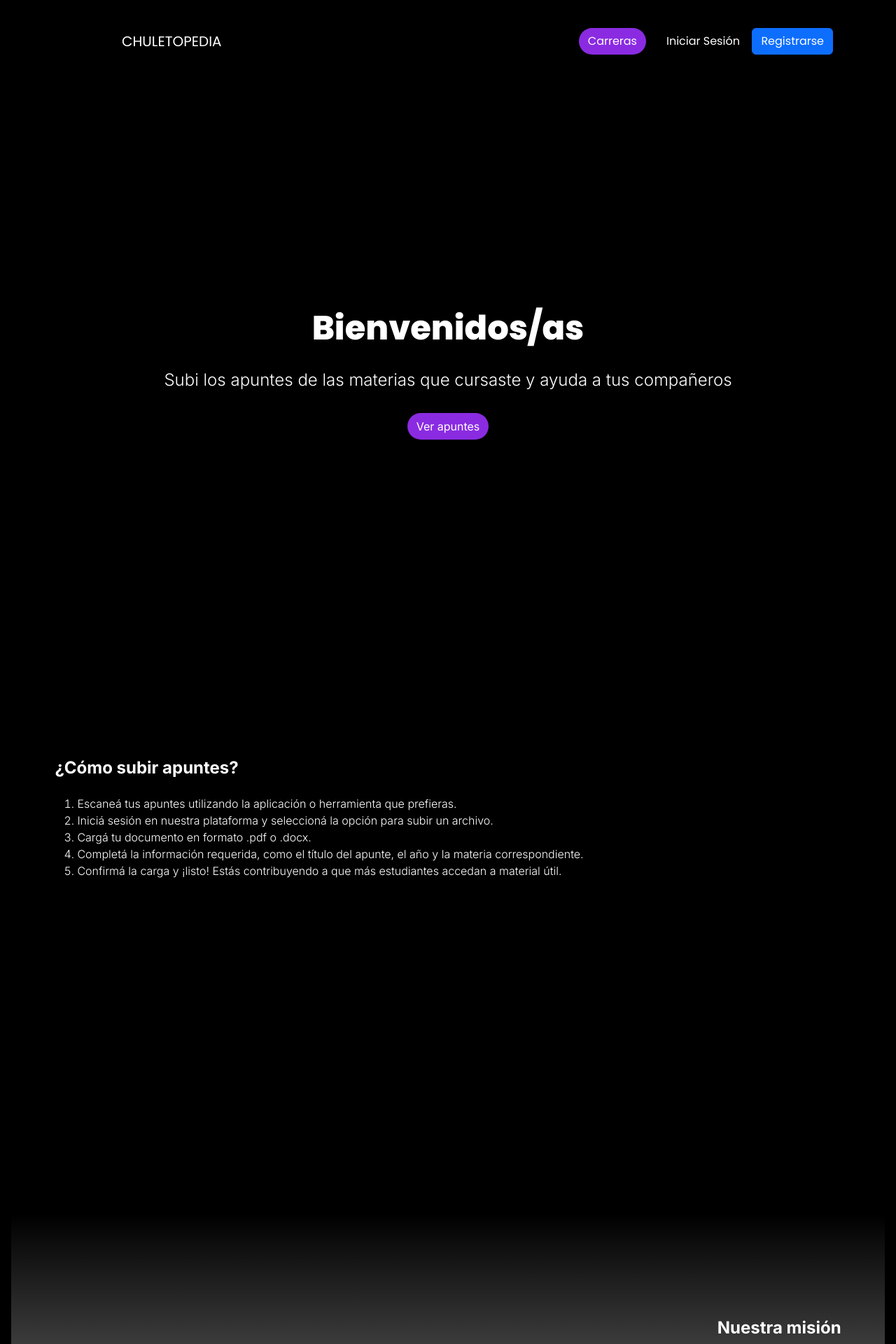
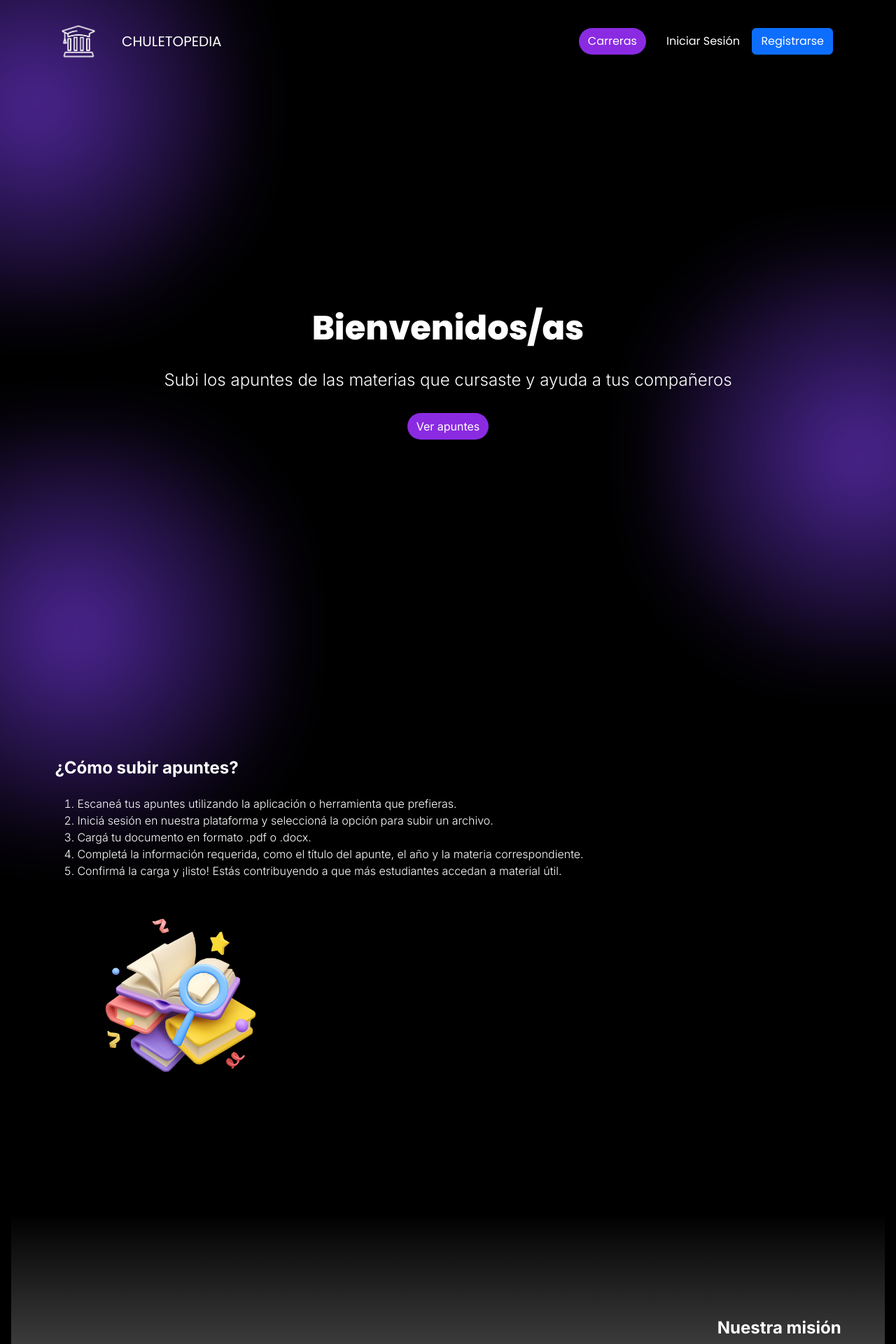
Before and after one commit to colochampre/django_apuntes, a Django app: page / in a window 1280 px wide; the page is wider, and only the part inside the window is pictured. Shown: the top 1920 px of that part at 70% size. Run offline with Django 5.2, Linux system fonts and the light colour scheme; some web fonts are replaced.

Commit message:
imagenes-dreades

```diff
--- a/apuntes/static/css/base.css
+++ b/apuntes/static/css/base.css
@@ -24,6 +24,7 @@ body{
     flex-direction:column;
     min-height: 100vh;
 }
+
 header{
     background-color: transparent;
 }
@@ -135,3 +136,36 @@ header{
 footer .col{
     text-align: center;
 }
+
+body::before,
+body::after {
+    content: "";
+    position: absolute;
+    width: 600px;
+    height: 600px;
+    background: radial-gradient(circle, rgba(131, 65, 255, 0.6) 0%, rgba(131, 65, 255, 0) 80%);
+    filter: blur(40px);
+    z-index: -1;
+}
+
+body::before {
+    top: -150px;
+    left: -250px;
+}
+
+
+body::after {
+    bottom: -150px;
+    right: -250px;
+}
+html::before {
+    content: "";
+    position: absolute;
+    width: 600px;
+    height: 600px;
+    background: radial-gradient(circle, rgba(131, 65, 255, 0.6) 0%, rgba(131, 65, 255, 0) 80%);
+    filter: blur(40px);
+    z-index: -1;
+    top: 600px;
+    left: -15%;
+}
--- a/apuntes/static/css/home.css
+++ b/apuntes/static/css/home.css
@@ -120,3 +120,9 @@ p{
     font-family:'Inter', sans-serif;
     font-weight:300;
 }
+
+.texto-seccion img {
+    width: 300px;
+    height: auto;
+    margin-left: 30px;
+}
--- a/apuntes/templates/home.html
+++ b/apuntes/templates/home.html
@@ -22,6 +22,7 @@
                     <li>Completá la información requerida, como el título del apunte, el año y la materia correspondiente.</li>
                     <li>Confirmá la carga y ¡listo! Estás contribuyendo a que más estudiantes accedan a material útil.</li>
                 </ol>
+                <img src="{% static 'img/apunte.png' %}" alt="Cómo subir un apunte">
             </div>
         </div>
     </div>
@@ -36,6 +37,7 @@
                 Buscamos transformar el esfuerzo individual en un recurso compartido, crear una comunidad que se ayude mutuamente y facilitar el acceso a contenido confiable y organizado.
                 Trabajamos para que cada alumno encuentre aquí apoyo académico real, práctico y cercano; y para que el conocimiento circule libremente, impulsando el crecimiento de todos.
                 </p>
+                 <img src="{% static 'img/somos.png' %}" alt="Nuestra misión">
             </div>
         </div>
     </div>
```
Also changed, not shown: apuntes/static/img/apunte.png (added), apuntes/static/img/logo.png, apuntes/static/img/somos.png (added).
